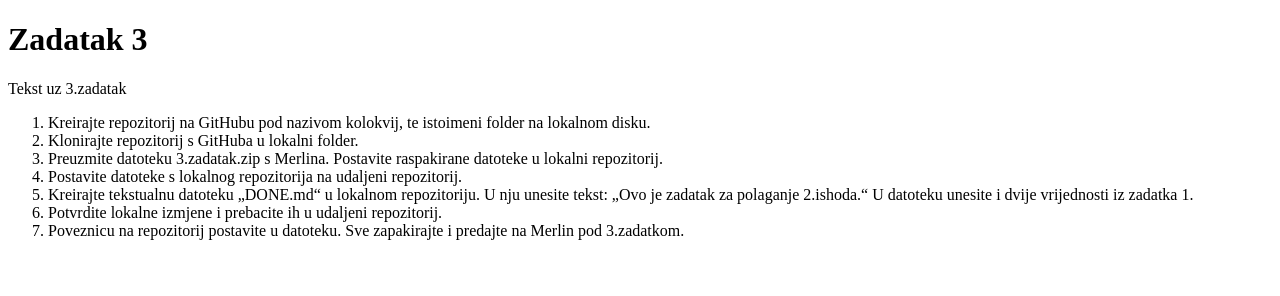
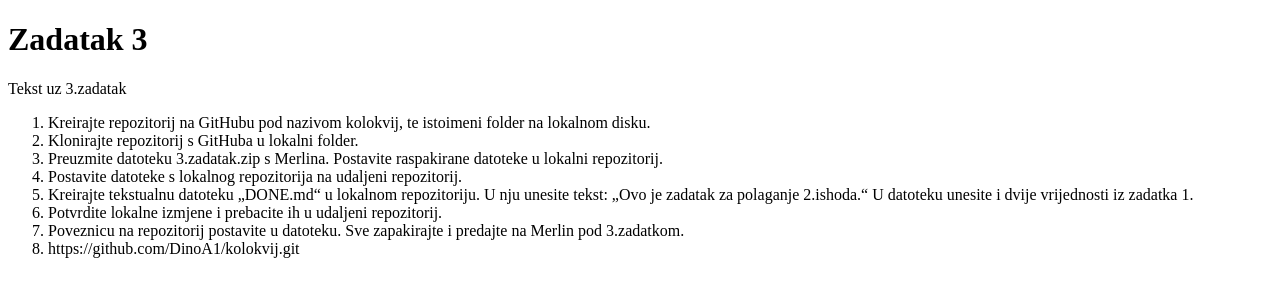
Before and after one commit to DinoA1/kolokvij, a plain HTML site: page index.html in a window 1280 px wide. Drawn offline with Linux system fonts and the light colour scheme.

Commit message:
index.html

```diff
--- a/index.html
+++ b/index.html
@@ -16,6 +16,7 @@
         <li>Kreirajte tekstualnu datoteku „DONE.md“ u lokalnom repozitoriju. U nju unesite tekst: „Ovo je zadatak za polaganje 2.ishoda.“ U datoteku unesite i dvije vrijednosti iz zadatka 1.</li>
         <li>Potvrdite lokalne izmjene i prebacite ih u udaljeni repozitorij.</li>
         <li>Poveznicu na repozitorij postavite u datoteku. Sve zapakirajte i predajte na Merlin pod 3.zadatkom.</li>
+        <li>https://github.com/DinoA1/kolokvij.git</li>
     </ol>
 
 </body>
```
